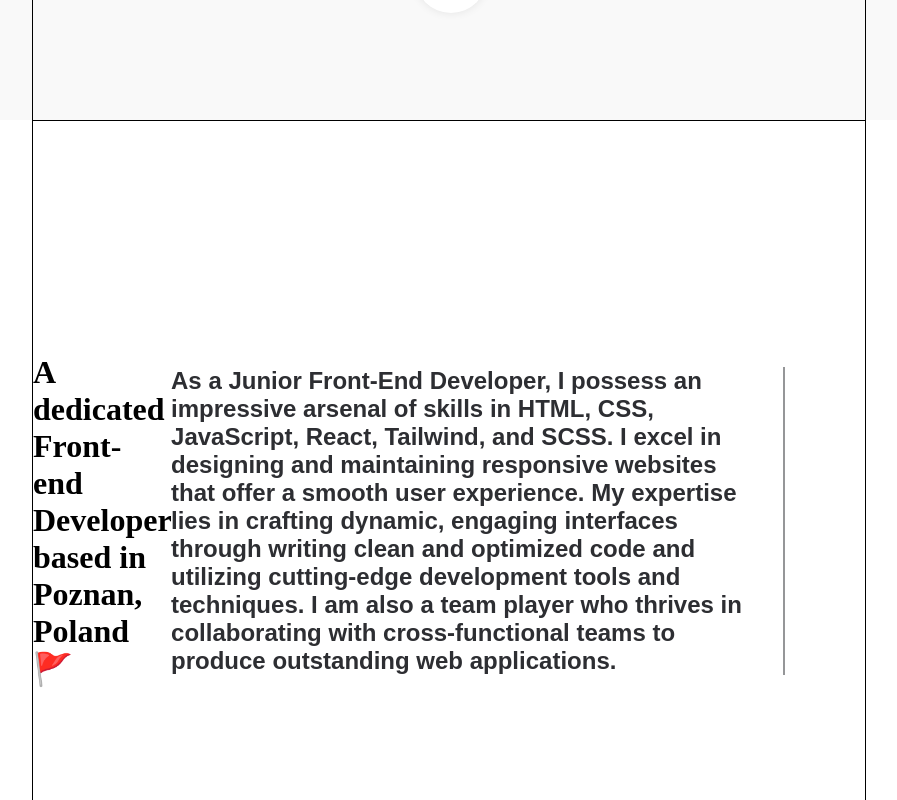
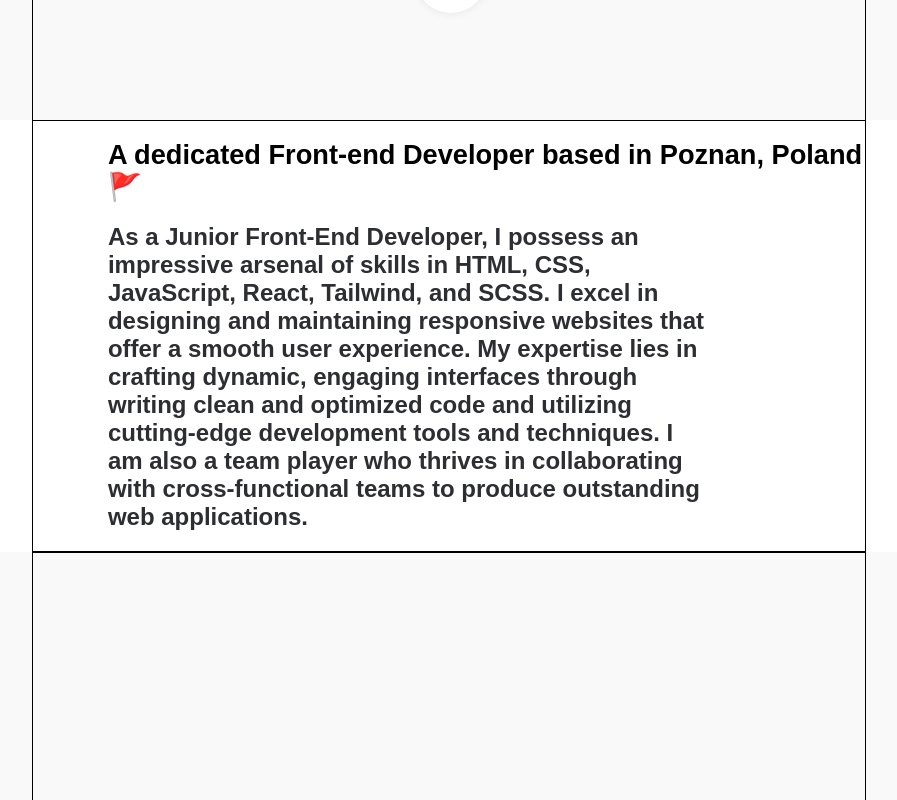
Before and after one commit to KarinaFomina04/portfolio_done, a React (Vite) app: page / in a window 1280 px wide. Shown: the part 760-1560 px from the top of the page, without its empty margins (191-1088 px from the left). Built offline with nearby package versions, Linux system fonts and the light colour scheme.

Commit message:
refactor component about

```diff
--- a/src/components/About/About.module.scss
+++ b/src/components/About/About.module.scss
@@ -1,4 +1,18 @@
 .about {
-    height: 100vh;
+    //height: 100vh;
     background-color: #ffffff;
+    font-family: Poppins, sans-serif;
+    padding-left: 9%;
 }
+
+h1 {
+    font-size: 1.7rem;
+}
+
+.description {
+    border-right: none;
+    width: 80%;
+    font-family: Poppins, sans-serif;
+    color: #2d2e32;
+    font-size: 1.5rem;
+}
--- a/src/components/About/About.tsx
+++ b/src/components/About/About.tsx
@@ -5,11 +5,10 @@ import sContainer from '../Common/Styles/Container.module.scss'
 
 export const About: React.FC = () => {
     return (
-        <div id="about" className={s.about}>
-            <div className={sContainer.container}>
-                <h1>A dedicated Front-end Developer
-                based in Poznan, Poland 🚩</h1>
-                <h2>As a Junior Front-End Developer, I possess an impressive arsenal of skills in HTML,
+        <div className={sContainer.container} >
+            <div id="about" className={s.about}>
+                <h1>A dedicated Front-end Developer based in Poznan, Poland 🚩</h1>
+                <h2 className={s.description}>As a Junior Front-End Developer, I possess an impressive arsenal of skills in HTML,
                     CSS, JavaScript, React, Tailwind, and SCSS. I excel in designing and maintaining
                     responsive websites that offer a smooth user experience. My expertise lies in crafting
                     dynamic, engaging interfaces through writing clean and optimized code and utilizing
```
